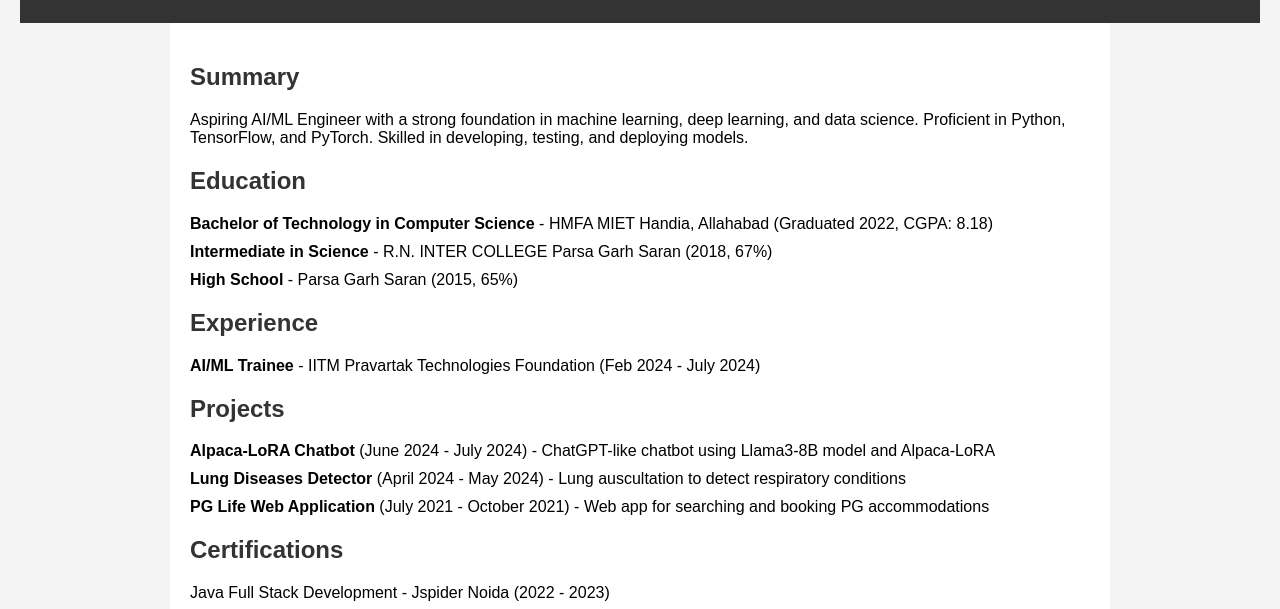
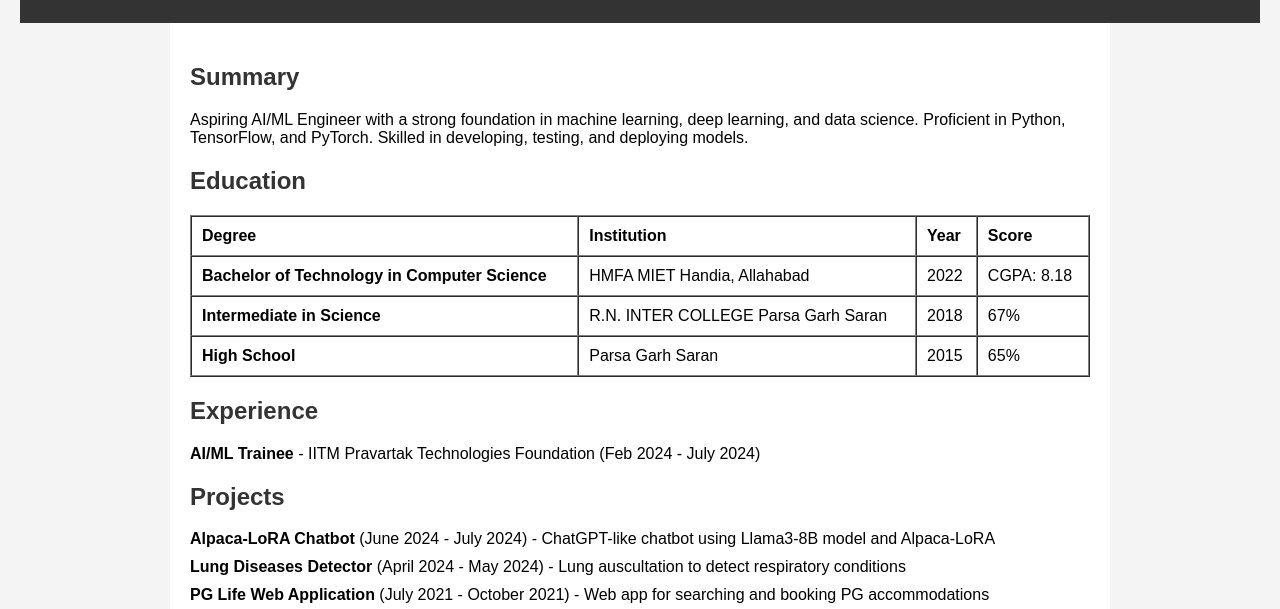
Before and after one commit to ansari011/suhail_portfolio, a plain HTML site: page index.html in a window 1280 px wide. Shown: the part 131-740 px from the top of the page. Drawn offline with Linux system fonts and the light colour scheme.

Commit message:
changing education

```diff
--- a/index.html
+++ b/index.html
@@ -54,12 +54,38 @@
 
     <section class="section">
         <h2>Education</h2>
-        <ul>
-            <li><strong>Bachelor of Technology in Computer Science</strong> - HMFA MIET Handia, Allahabad (Graduated 2022, CGPA: 8.18)</li>
-            <li><strong>Intermediate in Science</strong> - R.N. INTER COLLEGE Parsa Garh Saran (2018, 67%)</li>
-            <li><strong>High School</strong> - Parsa Garh Saran (2015, 65%)</li>
-        </ul>
+        <table border="1" cellpadding="10" cellspacing="0" style="width:100%; text-align: left;">
+            <thead>
+                <tr>
+                    <th>Degree</th>
+                    <th>Institution</th>
+                    <th>Year</th>
+                    <th>Score</th>
+                </tr>
+            </thead>
+            <tbody>
+                <tr>
+                    <td><strong>Bachelor of Technology in Computer Science</strong></td>
+                    <td>HMFA MIET Handia, Allahabad</td>
+                    <td>2022</td>
+                    <td>CGPA: 8.18</td>
+                </tr>
+                <tr>
+                    <td><strong>Intermediate in Science</strong></td>
+                    <td>R.N. INTER COLLEGE Parsa Garh Saran</td>
+                    <td>2018</td>
+                    <td>67%</td>
+                </tr>
+                <tr>
+                    <td><strong>High School</strong></td>
+                    <td>Parsa Garh Saran</td>
+                    <td>2015</td>
+                    <td>65%</td>
+                </tr>
+            </tbody>
+        </table>
     </section>
+
 
     <section class="section">
         <h2>Experience</h2>
```
